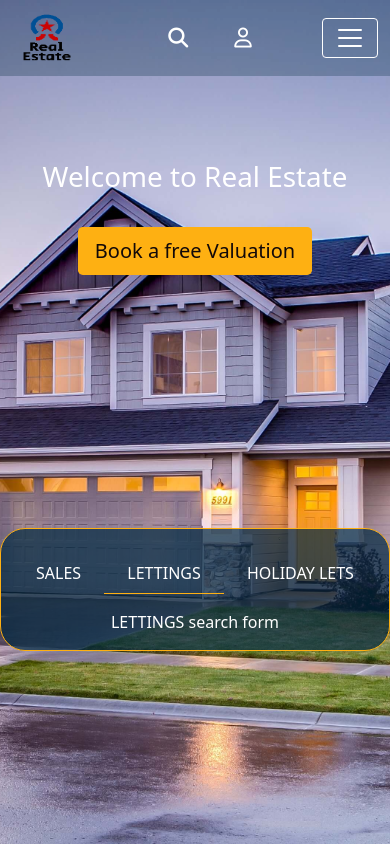
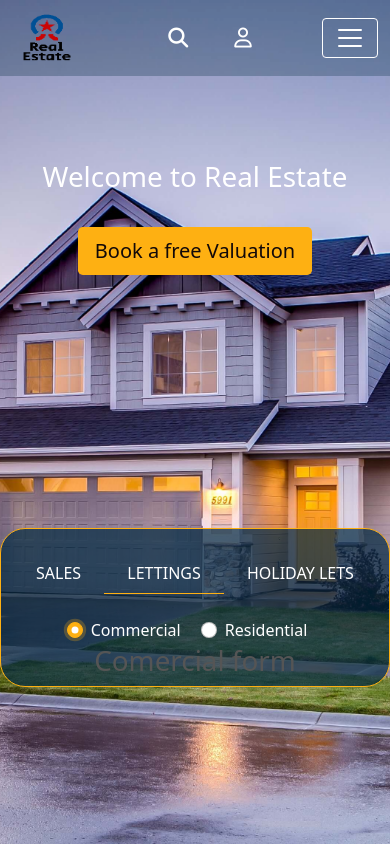
Before and after one commit to lseparatio/estate-agency-website, a Django app: page / in a window 390 px wide, after a click on "LETTINGS". Run offline with Django 4.2, Linux system fonts and the light colour scheme; some libraries are stand-ins or nearby versions.

Commit message:
Added radio buttons to swith forms and added readonly on datepicker input to stop mobile keyboard to pop-up to this inputs.

```diff
--- a/home/static/home/css/home.css
+++ b/home/static/home/css/home.css
@@ -5,6 +5,7 @@
     --forms-shadow-home: rgba(0, 40, 64, 0.7);
     --buttons-text-home: #120909;
     --total-transparent-home: rgba(0, 0, 0, 0);
+    --box-shadows: 0 0 0 0.2rem rgba(254, 176, 18, 0.25);
 }
 
 .search-base {
@@ -43,13 +44,13 @@
     background-color: var(--primary-color-home);
     color: var(--buttons-text-home);
     border: none;
-    box-shadow: none !important;
+
 }
 
 .submit:hover {
     background-color: var(--primary-color-home);
     color: var(--primary-text-home);
-    box-shadow: none !important;
+    box-shadow: var(--box-shadows);
     border: 1px solid var(--primary-text-home);
 }
 
@@ -59,5 +60,16 @@
 #holliday-lets-search-form .form-select:focus {
     border: 2px solid var(--primary-color) !important;
     border-color: var(--primary-color) !important;
-    box-shadow: none !important;
+    box-shadow: var(--box-shadows)
 }
+
+.white {
+    color: var(--primary-text-home);
+}
+
+#residential-radio:checked,
+#commercial-radio:checked {
+    background-color: var(--primary-color-home);
+    border-color: var(--primary-color-home);
+    box-shadow: var(--box-shadows);
+}
--- a/home/static/home/js/home.js
+++ b/home/static/home/js/home.js
@@ -0,0 +1,16 @@
+$(document).ready(function () {
+    // Jquery datepicker
+    $('#inlineFormInputGroupCheckOut, #inlineFormInputGroupCheckIn').datepicker({
+        format: 'dd/mm/yyyy'
+    });
+
+    // Change form with radio buttons
+    document.getElementById('residential-radio').addEventListener('click', function () {
+        document.getElementById('radio-forms').innerHTML = `<h1>Residential form</h1>`;
+    });
+
+     // Change form with radio buttons
+    document.getElementById("commercial-radio").addEventListener('click', function () {
+        document.getElementById('radio-forms').innerHTML = `<h1>Comercial form</h1>`;
+    });
+});
--- a/home/templates/home/index.html
+++ b/home/templates/home/index.html
@@ -29,3 +29,7 @@
     {% include 'includes/base-search-form.html' %}
 </div>
 {% endblock %}
+
+{% block extra_js %}
+<script src="{% static 'home/js/home.js' %}"></script>
+{% endblock %}
--- a/home/templates/includes/base-search-form.html
+++ b/home/templates/includes/base-search-form.html
@@ -20,7 +20,7 @@
 
         </div>
         <div class="tab-pane fade" id="pills-lettings" role="tabpanel" aria-labelledby="pills-lettings-tab">
-            <p class="center pt-3">LETTINGS search form</p>
+            {% include 'includes/lettings-pills.html' %}
 
         </div>
         <div class="tab-pane fade" id="pills-holiday-lets" role="tabpanel" aria-labelledby="pills-holiday-lets-tab">
--- a/home/templates/includes/holiday-lets-search-form.html
+++ b/home/templates/includes/holiday-lets-search-form.html
@@ -11,14 +11,14 @@
     <div class="col-12 col-lg-2">
         <label class="visually-hidden" for="inlineFormInputGroupCheckIn">Check-in</label>
         <div class="input-group">
-            <input type="text" class="form-control" id="inlineFormInputGroupCheckIn" placeholder="Check-in">
+            <input type="text" class="form-control" id="inlineFormInputGroupCheckIn" placeholder="Check-in" readonly>
         </div>
     </div>
 
     <div class="col-12">
         <label class="visually-hidden" for="inlineFormInputGroupCheckOut">Check-out</label>
         <div class="input-group">
-            <input type="text" class="form-control" id="inlineFormInputGroupCheckOut" placeholder="Check-out">
+            <input type="text" class="form-control" id="inlineFormInputGroupCheckOut" placeholder="Check-out" readonly>
         </div>
     </div>
 
--- /dev/null
+++ b/home/templates/includes/lettings-pills.html
@@ -0,0 +1,16 @@
+<div class="container col-md-10 pt-4 commercial-residential">
+    <div class="form-check form-check-inline">
+        <input class="form-check-input" type="radio" name="commercial-residential-group" id="commercial-radio"
+            value="commercial" checked>
+        <label class="form-check-label white" for="commercial-radio">Commercial</label>
+    </div>
+    <div class="form-check form-check-inline">
+        <input class="form-check-input" type="radio" name="commercial-residential-group" id="residential-radio"
+            value="residential">
+        <label class="form-check-label white" for="residential-radio">Residential</label>
+    </div>
+
+    <div id="radio-forms">
+        <h1>Comercial form</h1>
+    </div>
+</div>
--- a/static/js/base.js
+++ b/static/js/base.js
@@ -15,7 +15,3 @@ toastr.options = {
     "showMethod": "fadeIn",
     "hideMethod": "fadeOut"
 }
-
-$('#inlineFormInputGroupCheckOut, #inlineFormInputGroupCheckIn').datepicker({
-    format: 'mm/dd/yyyy'
-});
--- a/templates/base.html
+++ b/templates/base.html
@@ -38,9 +38,6 @@
 
     {% block corejs %}
     <script src="https://kit.fontawesome.com/0ea0c1e734.js" crossorigin="anonymous"></script>
-    {% endblock %}
-
-    {% block extra_js %}
     {% endblock %}
 
     <title>Real Estate</title>
@@ -109,6 +106,8 @@
     <script src="{% static 'js/base.js' %}"></script>
     {% endblock %}
 
+    {% block extra_js %}
+    {% endblock %}
 </body>
 
 </html>
```
Also changed, not shown: home/templates/includes/commercial-lets-form.html (added), home/templates/includes/residential-lets.form.html (added).
